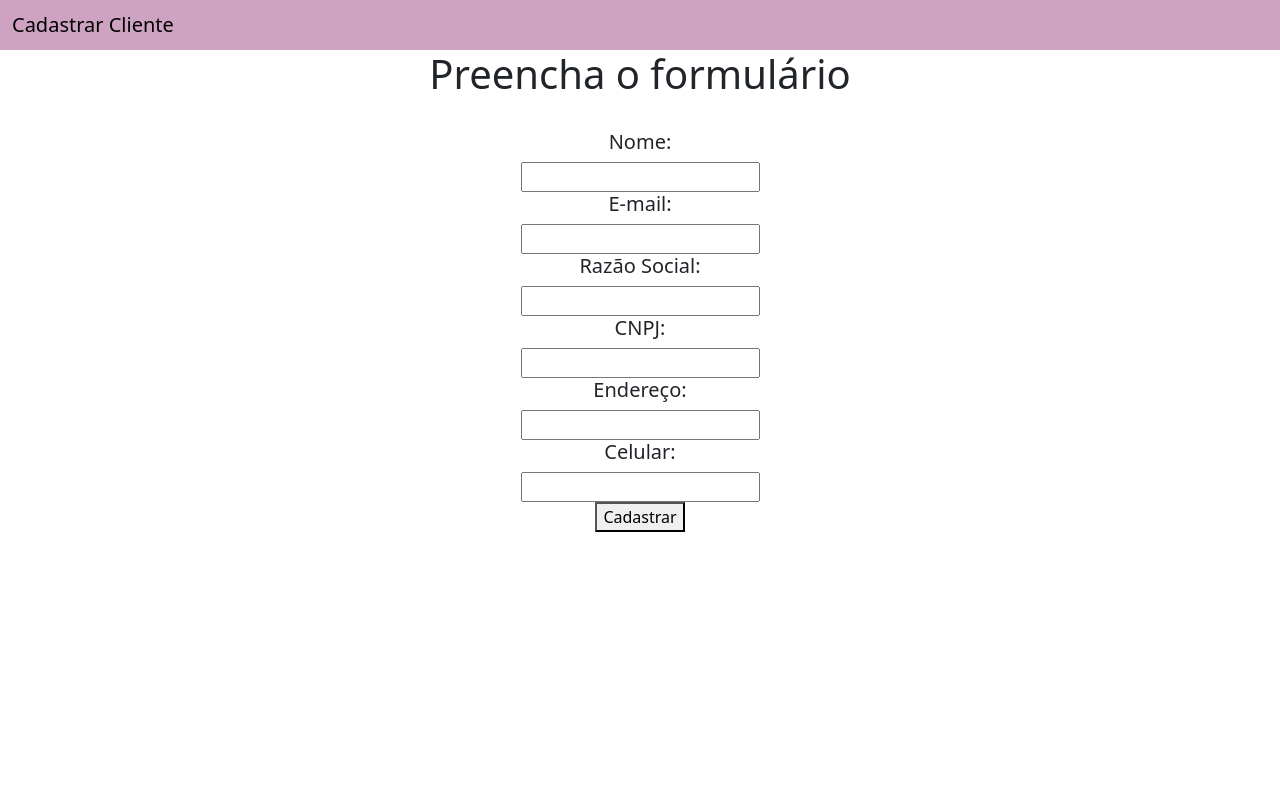
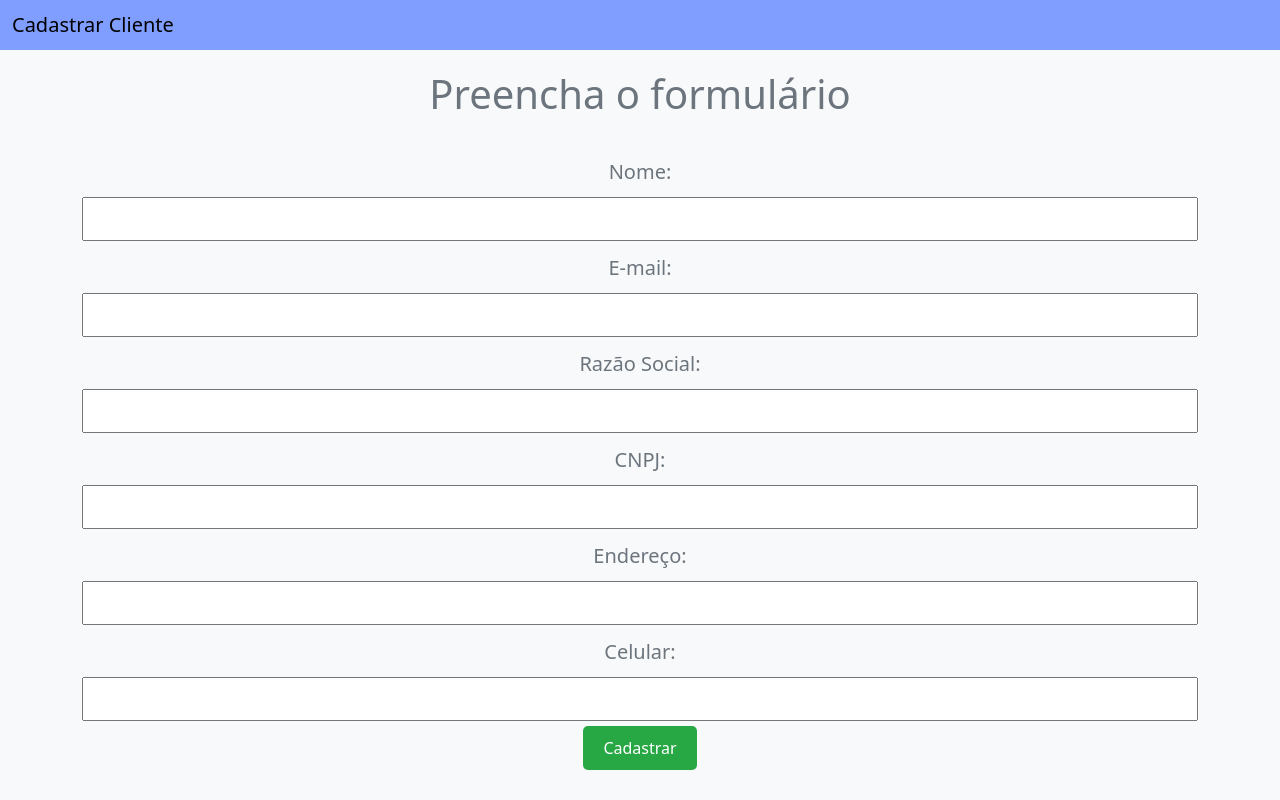
Before and after one commit to DanielGamaDev/projeto_cad_clientes, a Django app: page / in a window 1280 px wide. Run offline with Django 4.2, Linux system fonts and the light colour scheme.

Commit message:
commit 20-01-2024

```diff
--- a/projeto_cad_clientes/app_cad_clientes/templates/clientes/base.html
+++ b/projeto_cad_clientes/app_cad_clientes/templates/clientes/base.html
@@ -10,11 +10,76 @@
     <link href="https://cdn.jsdelivr.net/npm/bootstrap@5.0.2/dist/css/bootstrap.min.css" rel="stylesheet"
         integrity="sha384-EVSTQN3/azprG1Anm3QDgpJLIm9Nao0Yz1ztcQTwFspd3yD65VohhpuuCOmLASjC" crossorigin="anonymous">
 
+        <style>
+            body {
+                background-color: #f8f9fa;
+            }
+
+            nav.navbar {
+                background-color: rgb(90, 111, 155) !important;
+            }
+
+            .navbar-brand a {
+                text-decoration: none;
+                color: black;
+            }
+
+            .container {
+                margin-top: 20px;
+            }
+
+            h1 {
+                color: #6c757d;
+            }
+
+            table {
+                width: 100%;
+                margin-top: 20px;
+                border-collapse: collapse;
+            }
+
+            th, td {
+                padding: 10px;
+                border: 1px solid #dee2e6;
+                text-align: left;
+            }
+
+            form {
+                text-align: center;
+                margin-top: 20px;
+            }
+
+            h5 {
+                color: #6c757d;
+                margin-top: 10px;
+            }
+
+            input {
+                width: 100%;
+                padding: 8px;
+                margin: 5px 0;
+                box-sizing: border-box;
+            }
+
+            button {
+                background-color: #28a745;
+                color: white;
+                padding: 10px 20px;
+                border: none;
+                border-radius: 5px;
+                cursor: pointer;
+            }
+
+            button:hover {
+                background-color: #218838;
+            }
+        </style>
+
     <title>Cadastro de clientes</title>
 </head>
 
 <body>
-    <nav style="background-color: rgb(206, 163, 193) !important;" class="navbar navbar-light bg-light">
+    <nav style="background-color: rgb(128, 158, 255) !important;" class="navbar navbar-light bg-light">
         <div class="container-fluid">
             <span class="navbar-brand mb-0 h1"><a style="text-decoration: none; color: black;"
                     href="{% url 'home' %}">Cadastrar Cliente</a></span>
```
Also changed, not shown: projeto_cad_clientes/db.sqlite3.
